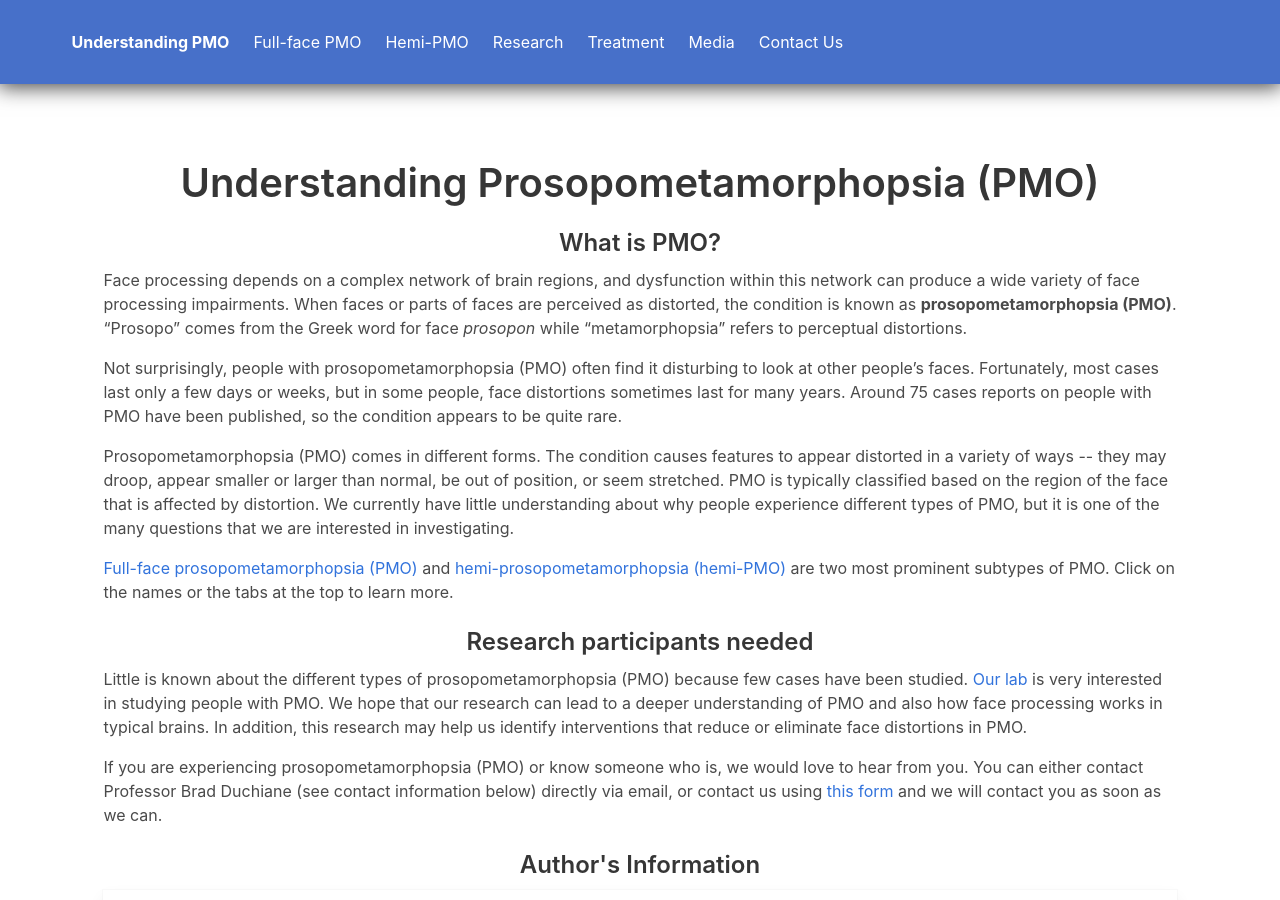
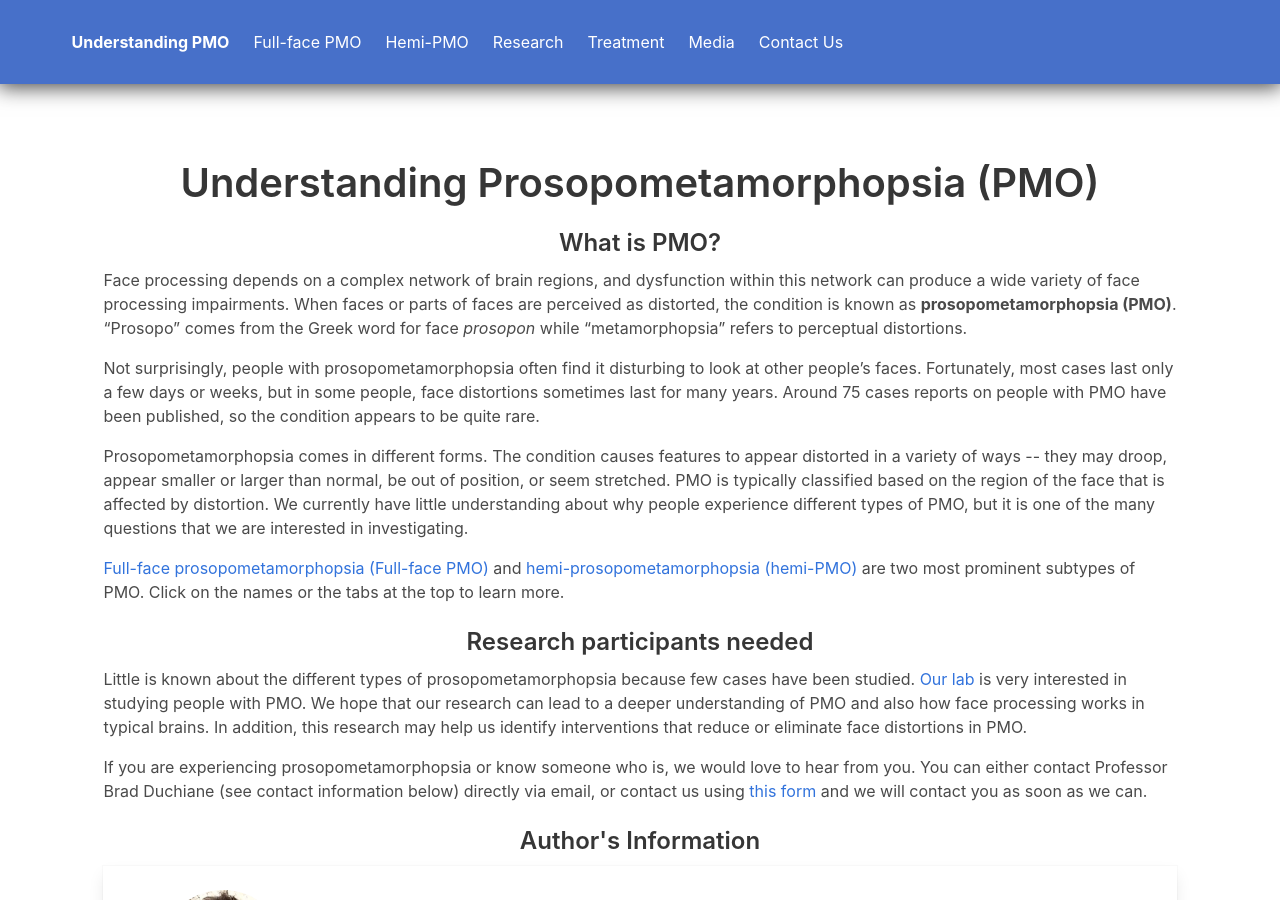
Before and after one commit to ryezyy11/hemiPMO.org, a Jekyll site: the page built from index.html, in a window 1280 px wide and 900 px high. Built offline with Jekyll 4.4.1, drawn with Linux system fonts in a browser that asks for light colours.

Commit message:
Revised Index Wording
Deleted redundant (PMO).

```diff
--- a/index.html
+++ b/index.html
@@ -16,22 +16,22 @@
                 Face processing depends on a complex network of brain regions, and dysfunction within this network can produce a wide variety of face processing impairments. When faces or parts of faces are perceived as distorted, the condition is known as <b>prosopometamorphopsia (PMO)</b>. “Prosopo” comes from the Greek word for face <em>prosopon</em> while “metamorphopsia” refers to perceptual distortions.
             </p>
             <p>
-                Not surprisingly, people with prosopometamorphopsia (PMO) often find it disturbing to look at other people’s faces. Fortunately, most cases last only a few days or weeks, but in some people, face distortions sometimes last for many years. Around 75 cases reports on people with PMO have been published, so the condition appears to be quite rare.
+                Not surprisingly, people with prosopometamorphopsia often find it disturbing to look at other people’s faces. Fortunately, most cases last only a few days or weeks, but in some people, face distortions sometimes last for many years. Around 75 cases reports on people with PMO have been published, so the condition appears to be quite rare.
             </p>
             <p>
-                Prosopometamorphopsia (PMO) comes in different forms. The condition causes features to appear distorted in a variety of ways -- they may droop, appear smaller or larger than normal, be out of position, or seem stretched. PMO is typically classified based on the region of the face that is affected by distortion.  We currently have little understanding about why people experience different types of PMO, but it is one of the many questions that we are interested in investigating.
+                Prosopometamorphopsia comes in different forms. The condition causes features to appear distorted in a variety of ways -- they may droop, appear smaller or larger than normal, be out of position, or seem stretched. PMO is typically classified based on the region of the face that is affected by distortion.  We currently have little understanding about why people experience different types of PMO, but it is one of the many questions that we are interested in investigating.
             </p>
             <p>
-                <a href="/subtypes/">Full-face prosopometamorphopsia (PMO)</a> and <a href="/hemipmo/">hemi-prosopometamorphopsia (hemi-PMO)</a>  are two most prominent subtypes of PMO. Click on the names or the tabs at the top to learn more.
+                <a href="/subtypes/">Full-face prosopometamorphopsia (Full-face PMO)</a> and <a href="/hemipmo/">hemi-prosopometamorphopsia (hemi-PMO)</a>  are two most prominent subtypes of PMO. Click on the names or the tabs at the top to learn more.
             </p>
         </article>
         <article class="content">
             <h2 id="S_Participants" class="title is-4">Research participants needed</h2>
             <p>
-                Little is known about the different types of prosopometamorphopsia (PMO) because few cases have been studied. <a href="https://lab.faceblind.org">Our lab</a> is very interested in studying people with PMO. We hope that our research can lead to a deeper understanding of PMO and also how face processing works in typical brains. In addition, this research may help us identify interventions that reduce or eliminate face distortions in PMO.
+                Little is known about the different types of prosopometamorphopsia because few cases have been studied. <a href="https://lab.faceblind.org">Our lab</a> is very interested in studying people with PMO. We hope that our research can lead to a deeper understanding of PMO and also how face processing works in typical brains. In addition, this research may help us identify interventions that reduce or eliminate face distortions in PMO.
             </p>
             <p>
-                If you are experiencing prosopometamorphopsia (PMO) or know someone who is, we would love to hear from you. You can either contact Professor Brad Duchiane (see contact information below) directly via email, or contact us using <a href="/contact/">this form</a> and we will contact you as soon as we can.
+                If you are experiencing prosopometamorphopsia or know someone who is, we would love to hear from you. You can either contact Professor Brad Duchiane (see contact information below) directly via email, or contact us using <a href="/contact/">this form</a> and we will contact you as soon as we can.
             </p>
         </article>
 
```
Also changed, not shown: 1 other file.
